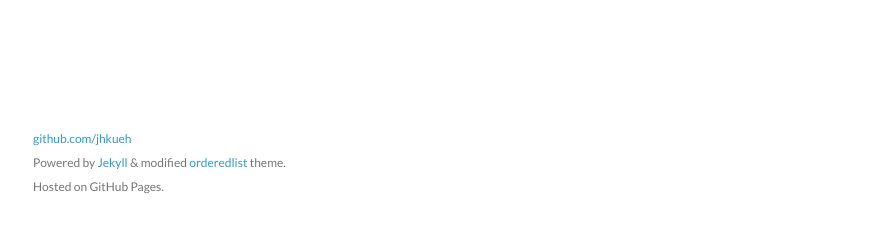
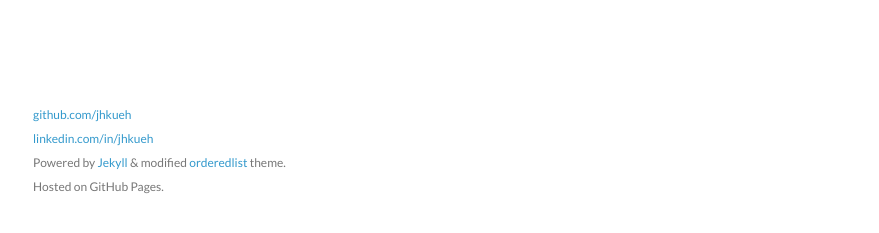
Before and after one commit to jhkueh/jhkueh.github.com, a Jekyll site: the page built from index.html, in a window 1280 px wide. Shown: the part 633-866 px from the top of the page, without its empty margins (172-1051 px from the left). Built offline with Jekyll 4.4.1, drawn with Linux system fonts in a browser that asks for light colours; Markdown is read by kramdown in place of the engine named in the settings; the list of posts is cut into pages by our own code.

Commit message:
update links

```diff
--- a/_layouts/default.html
+++ b/_layouts/default.html
@@ -23,8 +23,11 @@
       </header>
 	  {{ content }}
       <footer>
-        <p><small><a href="https://github.com/jhkueh">github.com/jhkueh</a></br>
-		Powered by <a href="https://github.com/mojombo/jekyll">Jekyll</a> &amp; modified <a href="https://github.com/orderedlist">orderedlist</a> theme. Hosted on GitHub Pages.</small></p>
+				<small>
+					<p><a href="https://github.com/jhkueh">github.com/jhkueh</a></br>
+					<a href="http://linkedin.com/in/jhkueh">linkedin.com/in/jhkueh</a></br>
+					Powered by <a href="https://github.com/mojombo/jekyll">Jekyll</a> &amp; modified <a href="https://github.com/orderedlist">orderedlist</a> theme. Hosted on GitHub Pages.</small></p>
+				</small>
       </footer>
     </div>
     <script src="javascripts/scale.fix.js"></script>
```
